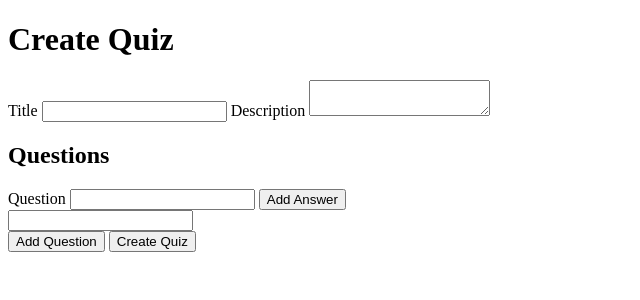
After one commit to anthony-raoux/quiznight, a PHP site: page /create_quiz.php in a window 1280 px wide. The commit adds this page. Shown: the top 300 px of the page, without its empty margins (0-640 px from the left). Run offline with PHP 8.4, Linux system fonts and the light colour scheme; the visitor is signed in with stand-in values (Sample User, id 1).

```diff
--- /dev/null
+++ b/create_quiz.php
@@ -0,0 +1,105 @@
+<?php
+session_start();
+include 'db.php';
+
+if (!isset($_SESSION['user_id'])) {
+    header('Location: login.php');
+    exit;
+}
+
+if ($_SERVER['REQUEST_METHOD'] == 'POST') {
+    $title = $_POST['title'];
+    $description = $_POST['description'];
+    $created_by = $_SESSION['user_id'];
+
+    $stmt = $pdo->prepare('INSERT INTO quizzes (title, description, created_by) VALUES (?, ?, ?)');
+    $stmt->execute([$title, $description, $created_by]);
+
+    $quiz_id = $pdo->lastInsertId();
+
+    foreach ($_POST['questions'] as $question) {
+        $question_text = $question['text'];
+
+        if (!empty($question_text)) {
+            $stmt = $pdo->prepare('INSERT INTO questions (quiz_id, question_text) VALUES (?, ?)');
+            $stmt->execute([$quiz_id, $question_text]);
+            $question_id = $pdo->lastInsertId();
+
+            if (isset($question['answers']) && is_array($question['answers'])) {
+                foreach ($question['answers'] as $answer) {
+                    $answer_text = $answer;
+                    if (!empty($answer_text)) {
+                        $stmt = $pdo->prepare('INSERT INTO answers (question_id, answer_text) VALUES (?, ?)');
+                        $stmt->execute([$question_id, $answer_text]);
+                    }
+                }
+            }
+        }
+    }
+
+    header('Location: admin.php');
+    exit;
+}
+?>
+
+<!DOCTYPE html>
+<html>
+<head>
+    <title>Create Quiz</title>
+</head>
+<body>
+    <h1>Create Quiz</h1>
+    <form method="post" action="create_quiz.php">
+        <label>Title</label>
+        <input type="text" name="title">
+        <label>Description</label>
+        <textarea name="description"></textarea>
+
+        <div id="questions">
+            <h2>Questions</h2>
+            <div class="question">
+                <label>Question</label>
+                <input type="text" name="questions[][text]">
+                <button type="button" onclick="addAnswer(this)">Add Answer</button>
+                <div class="answers">
+                    <div>
+                    <input type="text" name="questions[0][text]">
+                    </div>
+                </div>
+            </div>
+        </div>
+
+        <button type="button" onclick="addQuestion()">Add Question</button>
+        <button type="submit">Create Quiz</button>
+    </form>
+
+    <script>
+        function addQuestion() {
+            var questionsDiv = document.getElementById('questions');
+            var questionDiv = document.createElement('div');
+            questionDiv.classList.add('question');
+
+            questionDiv.innerHTML = `
+                <label>Question</label>
+                <input type="text" name="questions[][text]">
+                <button type="button" onclick="addAnswer(this)">Add Answer</button>
+                <div class="answers">
+                    <div>
+                       <input type="text" name="questions[0][answers][]">
+                    </div>
+                </div>
+            `;
+
+            questionsDiv.appendChild(questionDiv);
+        }
+
+        function addAnswer(button) {
+            var answersDiv = button.previousElementSibling;
+            var answerInput = document.createElement('input');
+            answerInput.type = 'text';
+            answerInput.name = 'questions[][answers][]';
+            answersDiv.appendChild(answerInput);
+        }
+    </script>
+</body>
+</html>
--- a/login.php
+++ b/login.php
@@ -29,7 +29,7 @@ if ($_SERVER['REQUEST_METHOD'] == 'POST') {
 <body>
     <h2>Login</h2>
     <?php if (isset($error)): ?>
-        <p><?php echo $error; ?></p>
+        <p style="color: red;"><?php echo $error; ?></p>
     <?php endif; ?>
     <form action="login.php" method="post">
         <label for="username">Username:</label>
```
Also changed, not shown: get_quiz_details.php (+4 -11 lines), index.php (+9 -10 lines).
